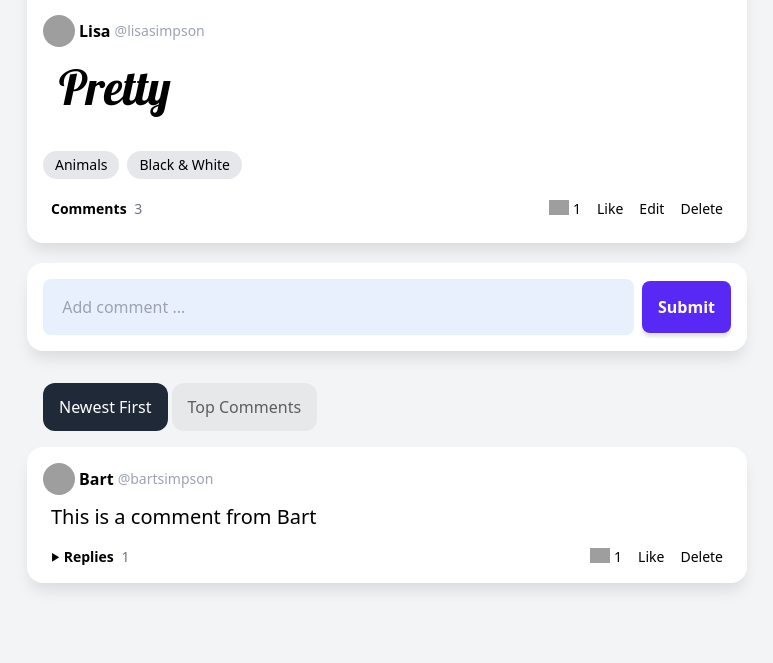
After one commit to corteisjr/Awesome, a Django app: page /post/5b8c4ee9-c63c-41ad-a515-d480eb14aed9 in a window 1280 px wide. The commit adds this page. Shown: the part 725-1388 px from the top of the page, without its empty margins (253-1026 px from the left). Run offline with Django 4.2, Linux system fonts and the light colour scheme; data comes from the database, SQL or seed files in the repository; some libraries are stand-ins or nearby versions; grey boxes are pictures that could not be loaded.

Commit message:
feat: View post

```diff
--- a/a_core/urls.py
+++ b/a_core/urls.py
@@ -23,4 +23,5 @@ urlpatterns = [
     path('post/create/', post_create_view, name='post-create'),
     path('post/delete/<pk>/', post_delete_view, name='post-delete'),
     path('post/edit/<pk>/', post_edit_view, name='post-edit'),
+    path('post/<pk>', post_page_view, name='post-page')
 ]
--- a/a_posts/views.py
+++ b/a_posts/views.py
@@ -60,3 +60,8 @@ def post_edit_view(request, pk):
     }
 
     return render(request, 'a_posts/post_edit.html', context=context)
+
+
+def post_page_view(request, pk):
+    post = Post.objects.get(id=pk)
+    return render(request, 'a_posts/post_page.html', {'post':post})
--- a/templates/a_posts/post.html
+++ b/templates/a_posts/post.html
@@ -5,7 +5,7 @@
                 target="blank">@{{post.artist}}</a></div>
     </div>
     <figure>
-        <a href=""><img class="w-full" src="{{post.image}}"></a>
+        <a href="{% url 'post-page' post.id %}"><img class="w-full" src="{{post.image}}"></a>
     </figure>
     <div class="p-4 pb-2">
         <a class="flex items-center gap-1 mb-4" href="">
@@ -20,7 +20,7 @@
                 White</a>
         </div>
         <div class="flex items-center justify-between text-sm px-2">
-            <a class="font-bold hover:underline" href="">
+            <a class="font-bold hover:underline" href="{% url 'post-page' post.id %}">
                 Comments
                 <span class="font-light text-gray-500 ml-1">3</span>
             </a>
--- /dev/null
+++ b/templates/a_posts/post_page.html
@@ -0,0 +1,89 @@
+{% extends 'layout/b.html' %}
+
+
+{% block content %}
+{% include 'a_posts/post.html' %}
+
+<div class="card !pb-0 -mt-3">
+    <form method="POST" class="flex items-center p-4" autocomplete="off">
+        <input type="text" name="comment" placeholder="Add comment ..." maxlength="150">
+        <button @click="open = false" class="block ml-2" type="submit">Submit</button>
+    </form>
+</div>
+
+<div class="mb-20">
+    <div id="tabs" class="ml-4 flex gap-1 mb-4">
+        <a class="tab selected">Newest First</a>
+        <a class="tab">Top Comments</a>
+    </div>
+
+    <div id="tab-contents">
+
+        <comment class="card p-4 !mb-4">
+            <div class="flex justify-between items-center">
+                <a class="flex items-center gap-1 mb-2" href="">
+                    <img class="w-8 h-8 object-cover rounded-full"
+                        src="https://img.icons8.com/small/96/A9A9A9/happy.png">
+                    <span class="font-bold hover:underline">Bart</span>
+                    <span class="text-sm font-normal text-gray-400">@bartsimpson</span>
+                </a>
+            </div>
+            <p class="text-xl px-2">
+                This is a comment from Bart
+            </p>
+            <div x-data="{ repliesOpen: false }" class="flex items-center justify-between flex-wrap text-sm px-2">
+                <a @click="repliesOpen = !repliesOpen" class="font-bold hover:underline cursor-pointer">
+                    <div class="inline-block" x-bind:class="repliesOpen && 'rotate-90 duration-300'">
+                        <svg transform="rotate(90)" width="9" height="9" viewBox="0 0 25 25">
+                            <path d="M24 22h-24l12-20z" />
+                        </svg>
+                    </div>
+                    Replies
+                    <span class="font-light text-gray-500 ml-1">1</span>
+                </a>
+                <div class="flex items-center gap-4 [&>a:hover]:underline">
+                    <div class="flex items-center gap-1">
+                        <img class="w-5 -mt-1" src="https://img.icons8.com/small/24/000000/fire-heart.png">
+                        1
+                    </div>
+                    <a href="">Like</a>
+                    <a href="">Delete</a>
+                </div>
+
+                <div x-show="repliesOpen" x-cloak class="basis-full mt-3 pl-8 grid grid-cols-1">
+
+                    <reply class="flex items-end justify-between py-4 border-t">
+                        <div class="flex">
+                            <a href="">
+                                <img class="w-8 h-8 object-cover rounded-full mr-2"
+                                    src="https://img.icons8.com/small/96/A9A9A9/happy.png">
+                            </a>
+                            <div class="w-fit">
+                                <a class="block" href="">
+                                    <span class="font-bold hover:underline">Homer</span>
+                                    <span class="text-sm text-gray-400">@homersimpson</span>
+                                </a>
+                                <div class="mr-3">This is a reply from Homer</div>
+                            </div>
+                        </div>
+                        <div class="flex items-center gap-4 [&>a:hover]:underline">
+                            <div class="flex items-center gap-1">
+                                <img class="w-5 -mt-1" src="https://img.icons8.com/small/24/000000/fire-heart.png">
+                                1
+                            </div>
+                            <a href="">Like</a>
+                            <a href="">Delete</a>
+                        </div>
+                    </reply>
+
+                    <form method="POST" class="replyform flex justify-between" autocomplete="off">
+                        <input type="text" name="reply" placeholder="Add reply ..." maxlength="150">
+                        <button class="block" type="submit">Submit</button>
+                    </form>
+                </div>
+            </div>
+        </comment>
+
+    </div>
+</div>
+{% endblock content %}
```
